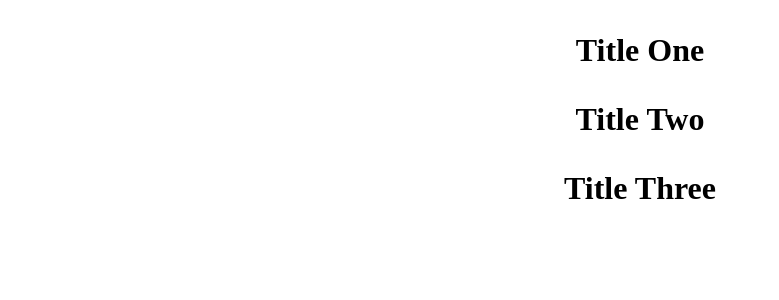
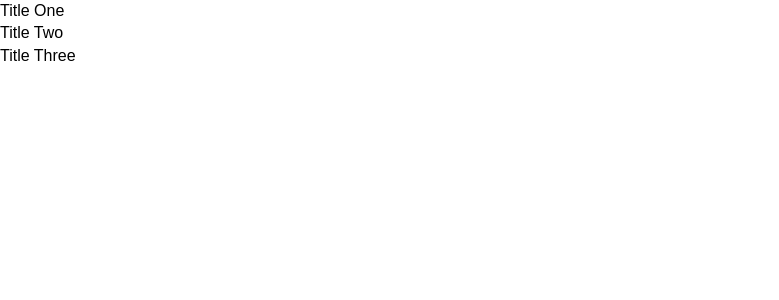
Before and after one commit to 2KAbhishek/Annote, an Angular app: page / in a window 1280 px wide. Shown: the top 300 px of the page, without its empty margins (0-779 px from the left). Built offline with nearby package versions, Linux system fonts and the light colour scheme.

Commit message:
Add base css

```diff
--- a/src/app/app.component.html
+++ b/src/app/app.component.html
@@ -1,5 +1,3 @@
-<div style="text-align: center">
-  <h1>
+<div>
     <app-notebook></app-notebook>
-  </h1>
 </div>
--- a/src/styles.css
+++ b/src/styles.css
@@ -1 +1,28 @@
-/* You can add global styles to this file, and also import other style files */
+*{
+    box-sizing: border-box;
+    margin: 0;
+    padding: 0;
+}
+
+body{
+    font-family: Arial, Helvetica, sans-serif;
+    line-height: 1.4;
+}
+
+a{
+    color: #333;
+    text-decoration: none;
+}
+
+.container {
+    padding: 0 1rem;
+}
+
+.btn{
+    display: inline-block;
+    border: none;
+    background: #444;
+    color: #3030ee;
+    padding: 7px 20px;
+    cursor: pointer;
+}
```
